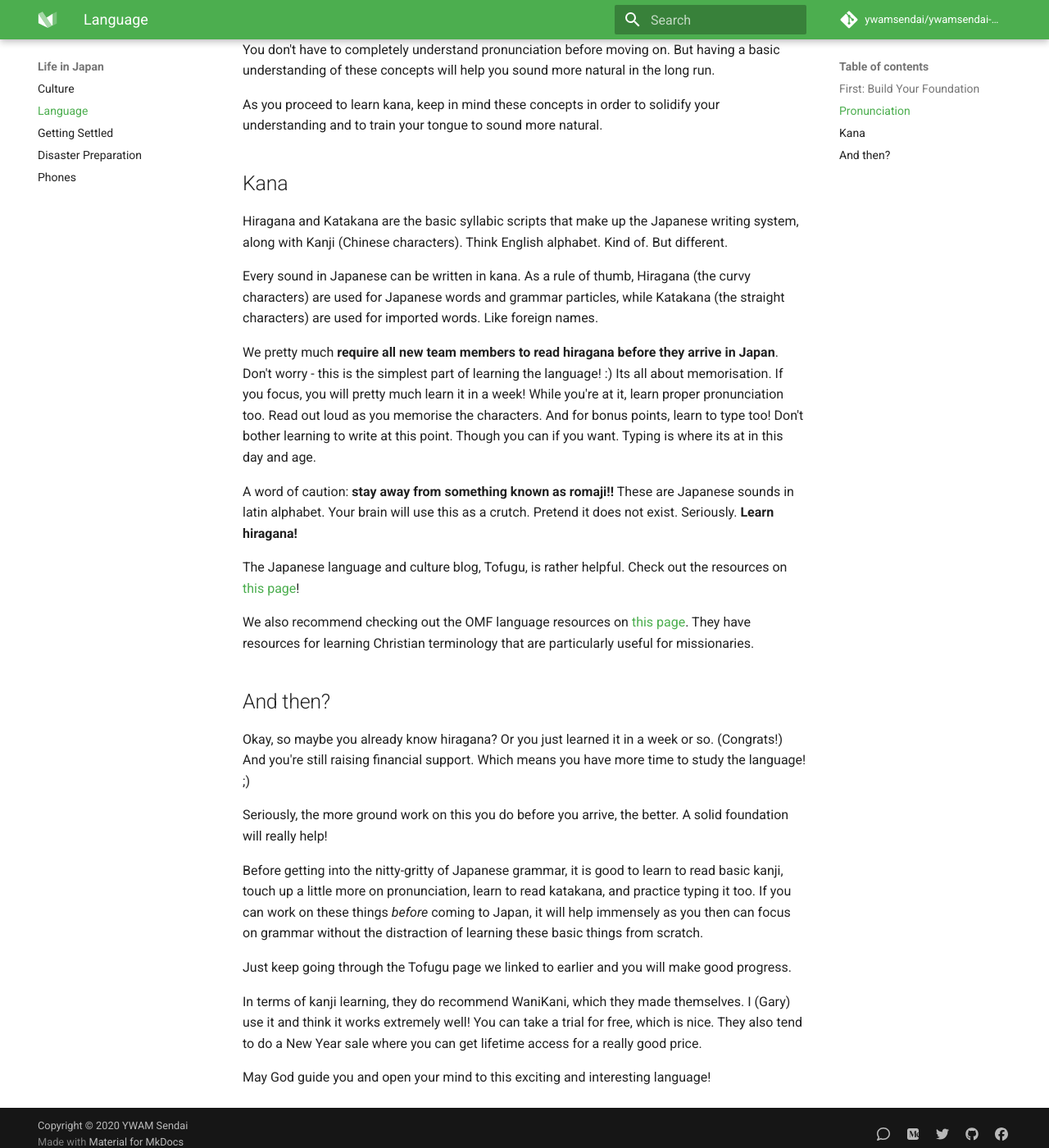
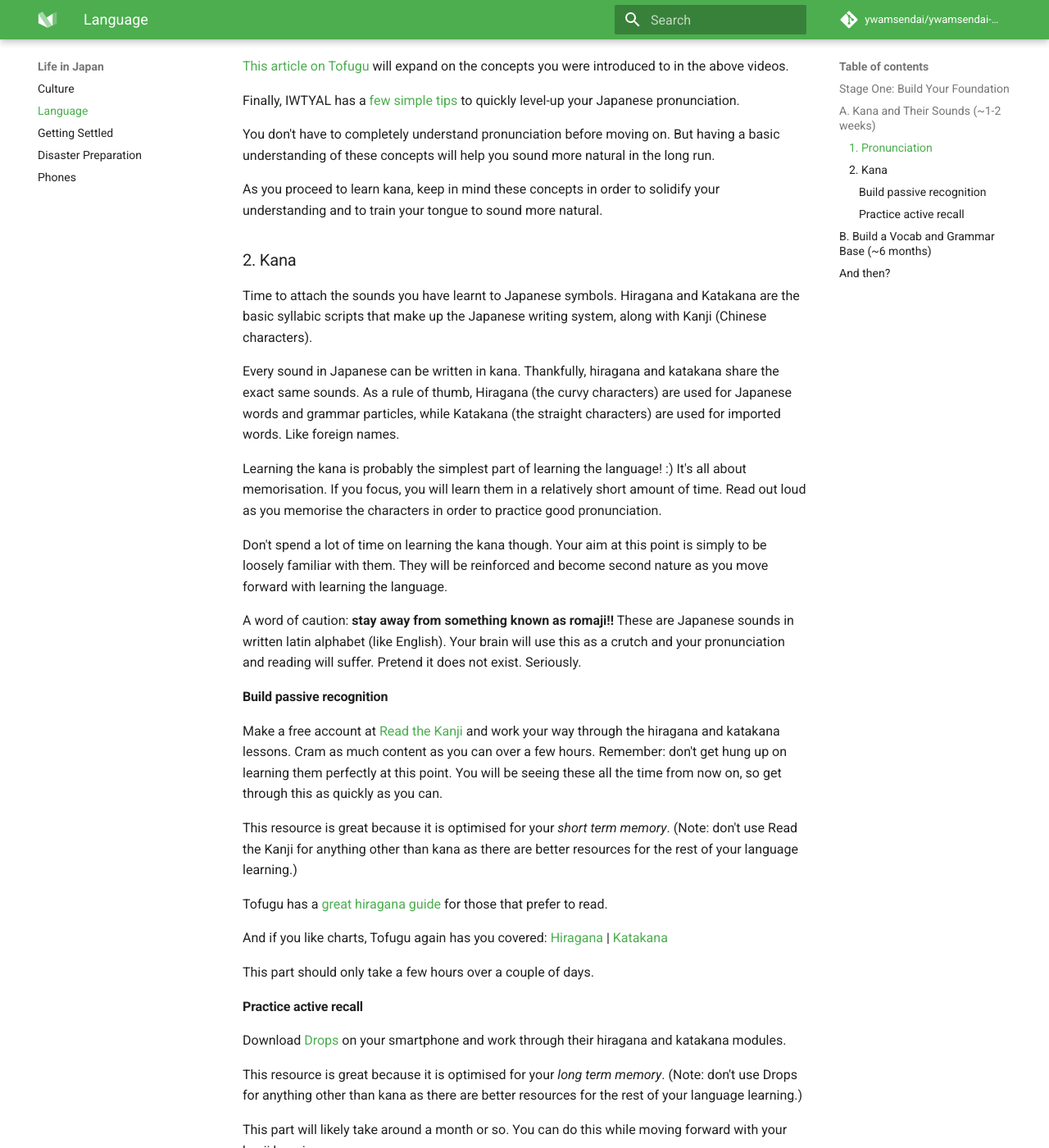
Before and after one commit to ywamsendai/ywamsendai-wiki, an MkDocs documentation site: the page built from docs/lifeinjapan/language.md, in a window 1280 px wide and 1400 px high, scrolled down 1309 px. Shown: the whole window at 82% size. Built offline with MkDocs 1.6.1 and Material for MkDocs 9.7.7, drawn with Linux system fonts in a browser that asks for light colours; comment, search, counter and statistics services are not loaded; some of the changed text lies outside the part shown.

Commit message:
updated kana section

```diff
--- a/docs/lifeinjapan/language.md
+++ b/docs/lifeinjapan/language.md
@@ -8,18 +8,22 @@ It is expected that all of our non-Japanese team members will spend a good porti
 
 Much of this page is based on the fantastic research by redditor [SuikaCider](https://www.reddit.com/user/SuikaCider/) which can be found [here](https://docs.google.com/document/d/10bRzVblKVOsQJjTc2PIi1Gbj_LrsJCkMkh0SutXCZdI/edit#).
 
-## First: Build Your Foundation
+## Stage One: Build Your Foundation
 
-Before you move into actually understanding, learning, and being proficient in the Japanese language (a life-long process!), you need to establish a solid foundation. There are key aspects of the language that, if you grasp them early on, will help you greatly moving forward. These are **pronunciation and kana**. If possible, we strongly encourage all new staff to understand and learn these two things before coming to Japan.
+## A. Kana and Their Sounds (~1-2 weeks)
 
-## Pronunciation
+Before you move into actually understanding, learning, and being proficient in the Japanese language (a life-long process!), you need to establish a solid foundation. There are key aspects of the language that, if you grasp them early on, will help you greatly moving forward. These are **pronunciation and kana**.
+
+**We strongly encourage (if not require) all new staff to understand and learn these two things before coming to Japan.** This will help you immensely once you are in Japan!
+
+### 1. Pronunciation
 
 If your mother tongue is not Japanese, then the sounds you make when you speak will not sound natural when you speak Japanese. This is a cold fact. Even when you think a sound *is* the same as your mother tongue, chances are there is subtle difference. But don't be discouraged! Once you realise this, then you can understand just *what are* the Japanese sounds. You can then begin to learn and practice in order to train your tongue. It is probably optimal to do this, even briefly, before moving on to the kana. This is so you don't develop bad pronunciation habits.
 
 At the very least, please check out these short videos before moving on:
-[Japanese writing systems + pitch accent](https://www.youtube.com/watch?v=ReTQSh15GII)
-[Japanese consonants](https://www.youtube.com/watch?v=Raq0eo0znLY)
-[Japanese vowels](https://www.youtube.com/watch?v=-xcJnHR9MKo)
+* [Japanese writing systems + pitch accent](https://www.youtube.com/watch?v=ReTQSh15GII)
+* [Japanese consonants](https://www.youtube.com/watch?v=Raq0eo0znLY)
+* [Japanese vowels](https://www.youtube.com/watch?v=-xcJnHR9MKo)
 
 Understanding these concepts will help you to speak naturally in order to make your Japanese both easy to understand and pleasant to listen to for the native Japanese listener. [Reading this article](http://www.antimoon.com/how/pronuncwhy.htm) may help to see this importance for clearly.
 
@@ -31,19 +35,42 @@ You don't have to completely understand pronunciation before moving on. But havi
 
 As you proceed to learn kana, keep in mind these concepts in order to solidify your understanding and to train your tongue to sound more natural.
 
-## Kana
+### 2. Kana
 
-Hiragana and Katakana are the basic syllabic scripts that make up the Japanese writing system, along with Kanji (Chinese characters). Think English alphabet. Kind of. But different.
+Time to attach the sounds you have learnt to Japanese symbols. Hiragana and Katakana are the basic syllabic scripts that make up the Japanese writing system, along with Kanji (Chinese characters).
 
-Every sound in Japanese can be written in kana. As a rule of thumb, Hiragana (the curvy characters) are used for Japanese words and grammar particles, while Katakana (the straight characters) are used for imported words. Like foreign names.
+Every sound in Japanese can be written in kana. Thankfully, hiragana and katakana share the exact same sounds. As a rule of thumb, Hiragana (the curvy characters) are used for Japanese words and grammar particles, while Katakana (the straight characters) are used for imported words. Like foreign names.
 
-We pretty much **require all new team members to read hiragana before they arrive in Japan**. Don't worry - this is the simplest part of learning the language! :) Its all about memorisation. If you focus, you will pretty much learn it in a week! While you're at it, learn proper pronunciation too. Read out loud as you memorise the characters. And for bonus points, learn to type too! Don't bother learning to write at this point. Though you can if you want. Typing is where its at in this day and age.
+Learning the kana is probably the simplest part of learning the language! :) It's all about memorisation. If you focus, you will learn them in a relatively short amount of time. Read out loud as you memorise the characters in order to practice good pronunciation.
 
-A word of caution: **stay away from something known as romaji!!** These are Japanese sounds in latin alphabet. Your brain will use this as a crutch. Pretend it does not exist. Seriously. **Learn hiragana!**
+Don't spend a lot of time on learning the kana though. Your aim at this point is simply to be loosely familiar with them. They will be reinforced and become second nature as you move forward with learning the language.
 
-The Japanese language and culture blog, Tofugu, is rather helpful. Check out the resources on [this page](https://www.tofugu.com/learn-japanese/)!
+A word of caution: **stay away from something known as romaji!!** These are Japanese sounds in written latin alphabet (like English). Your brain will use this as a crutch and your pronunciation and reading will suffer. Pretend it does not exist. Seriously.
 
-We also recommend checking out the OMF language resources on [this page](https://omf.org/asia/japan/resources/japanese-language/). They have resources for learning Christian terminology that are particularly useful for missionaries.
+#### Build passive recognition
+
+Make a free account at [Read the Kanji](https://www.readthekanji.com/#tour) and work your way through the hiragana and katakana lessons. Cram as much content as you can over a few hours. Remember: don't get hung up on learning them perfectly at this point. You will be seeing these all the time from now on, so get through this as quickly as you can.
+
+This resource is great because it is optimised for your *short term memory*. (Note: don't use Read the Kanji for anything other than kana as there are better resources for the rest of your language learning.)
+
+Tofugu has a [great hiragana guide](https://www.tofugu.com/japanese/learn-hiragana/) for those that prefer to read.
+
+And if you like charts, Tofugu again has you covered:
+ [Hiragana](https://www.tofugu.com/japanese/hiragana-chart/) | [Katakana](https://www.tofugu.com/japanese/katakana-chart/)
+
+This part should only take a few hours over a couple of days.
+
+#### Practice active recall
+
+Download [Drops](https://languagedrops.com/language/learn-japanese) on your smartphone and work through their hiragana and katakana modules.
+
+This resource is great because it is optimised for your *long term memory*. (Note: don't use Drops for anything other than kana as there are better resources for the rest of your language learning.)
+
+This part will likely take around a month or so. You can do this while moving forward with your kanji learning.
+
+## B. Build a Vocab and Grammar Base (~6 months)
+
+
 
 ## And then?
 
@@ -57,4 +84,8 @@ Just keep going through the Tofugu page we linked to earlier and you will make g
 
 In terms of kanji learning, they do recommend WaniKani, which they made themselves. I (Gary) use it and think it works extremely well! You can take a trial for free, which is nice. They also tend to do a New Year sale where you can get lifetime access for a really good price.
 
+The Japanese language and culture blog, Tofugu, is rather helpful. Check out the resources on [this page](https://www.tofugu.com/learn-japanese/)!
+
+We also recommend checking out the OMF language resources on [this page](https://omf.org/asia/japan/resources/japanese-language/). They have resources for learning Christian terminology that are particularly useful for missionaries.
+
 May God guide you and open your mind to this exciting and interesting language!
```
